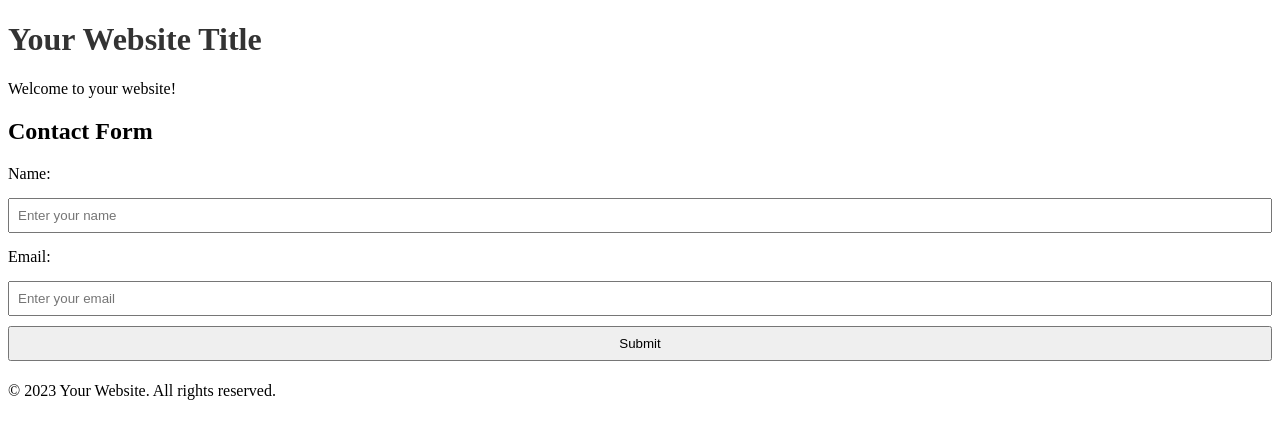
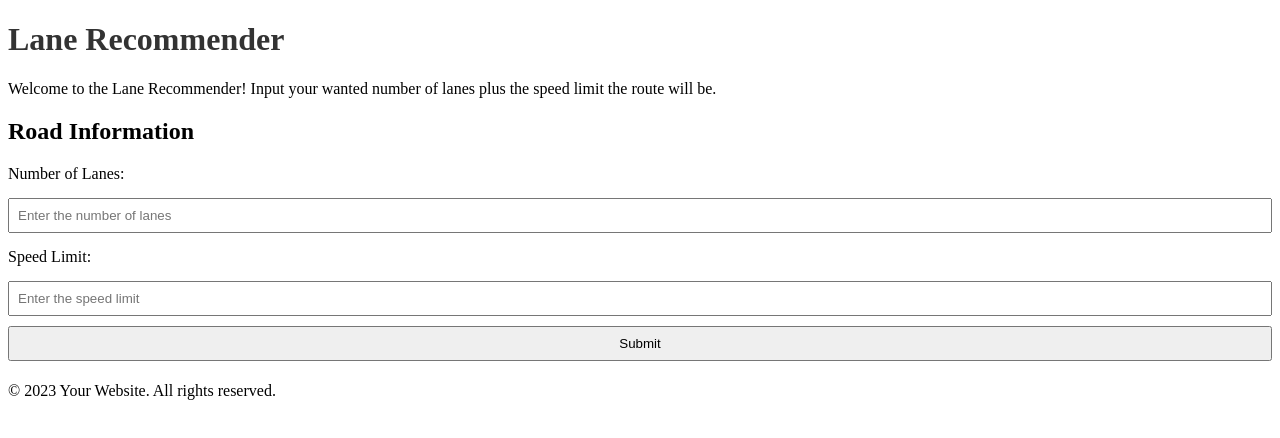
Before and after one commit to imranfaiza/Lane-Suggestion, a plain HTML site: page index.html in a window 1280 px wide. Drawn offline with Linux system fonts and the light colour scheme.

Commit message:
Update index.html

```diff
--- a/index.html
+++ b/index.html
@@ -10,20 +10,18 @@
 <body>
 
     <header>
-        <h1>Your Website Title</h1>
-        <p>Welcome to your website!</p>
+        <h1>Lane Recommender</h1>
+        <p>Welcome to the Lane Recommender! Input your wanted number of lanes plus the speed limit the route will be.</p>
     </header>
 
     <section>
-        <h2>Contact Form</h2>
+        <h2>Road Information</h2>
         <form>
-            <label for="name">Name:</label>
-            <input type="text" id="name" name="name" placeholder="Enter your name" required>
+            <label for="lanes">Number of Lanes:</label>
+            <input type="number" id="lanes" name="lanes" placeholder="Enter the number of lanes" required>
 
-            <label for="email">Email:</label>
-            <input type="email" id="email" name="email" placeholder="Enter your email" required>
-
-            <!-- Add more input fields as needed -->
+            <label for="speedLimit">Speed Limit:</label>
+            <input type="number" id="speedLimit" name="speedLimit" placeholder="Enter the speed limit" required>
 
             <input type="submit" value="Submit">
         </form>
```
